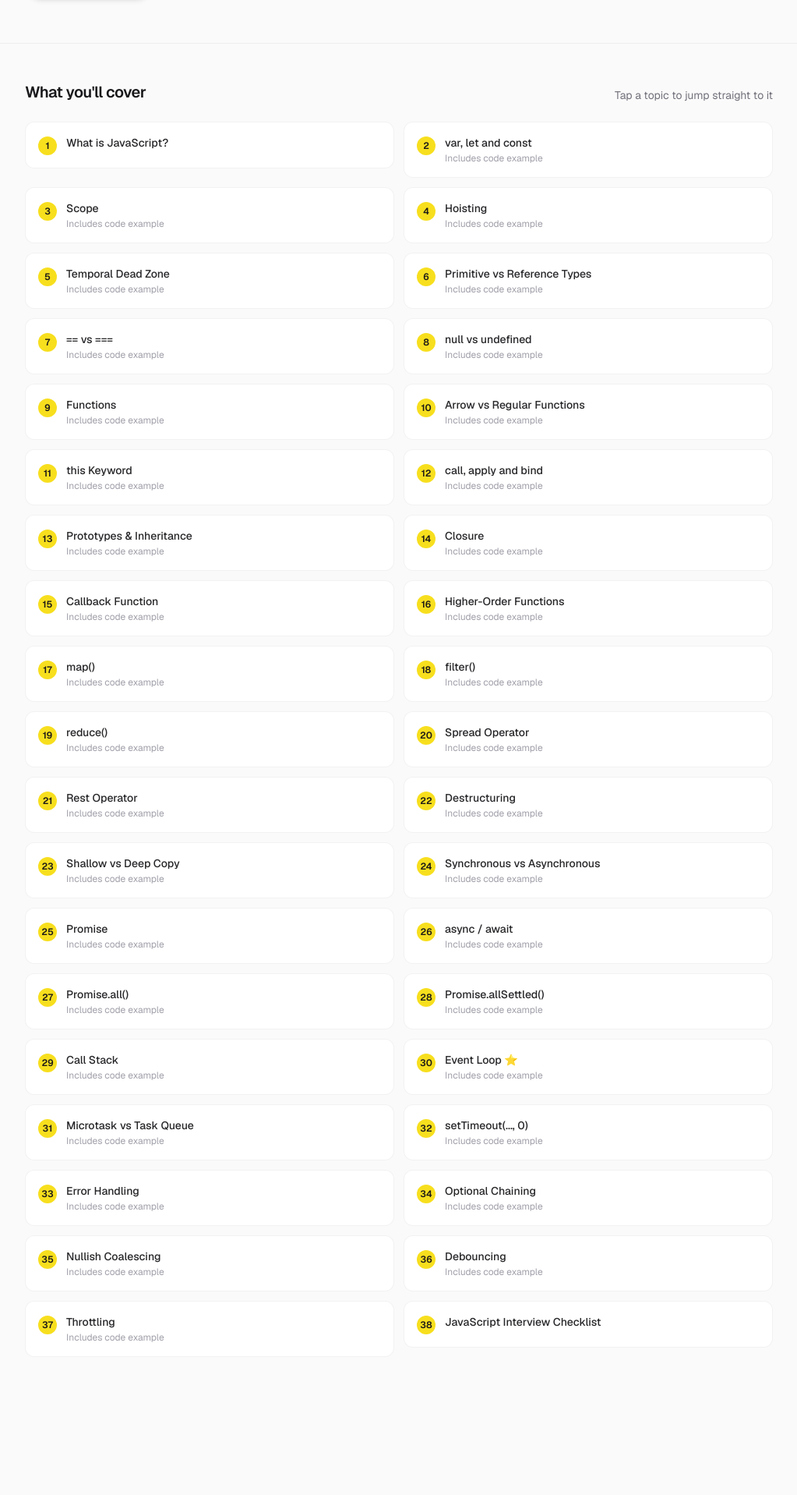
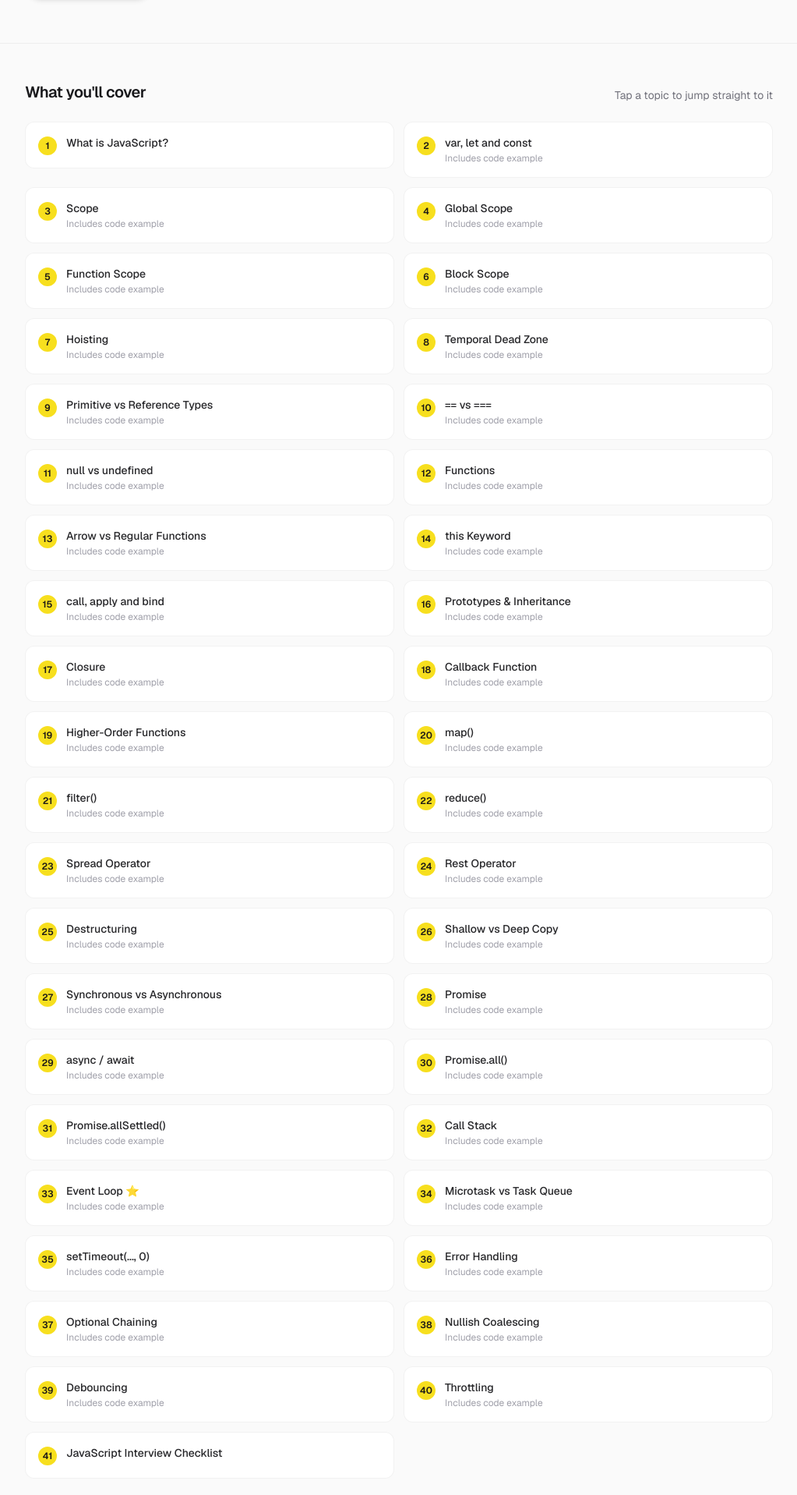
Before and after one commit to MNihal7961/my-notes, a Next.js app: page /notes/javascript in a window 1280 px wide. Shown: the part 343-2260 px from the top of the page at 78% size, without its empty margins (128-1151 px from the left). Before the commit the page ends 2131 px from the top, so only its background shows below. Built offline with nearby package versions, Linux system fonts and the light colour scheme.

Commit message:
Add global, function, and block scope explanations with examples to JavaScript notes

```diff
--- a/notes/java-script.ts
+++ b/notes/java-script.ts
@@ -90,6 +90,96 @@ Interview Answer:
 }
 
 console.log(name); // ReferenceError`,
+      },
+    },
+
+    {
+      title: "Global Scope",
+      content: `
+A variable declared outside of any function or block lives in the global scope.
+
+• It can be accessed from anywhere in the program
+• In browsers, global var declarations become properties of window
+• let and const at the top level are global but are not added to window
+• Too many globals can cause naming conflicts and hard-to-find bugs
+
+Interview Answer:
+"Global scope is the outermost scope. Variables declared there are accessible from any part of the code."
+      `,
+      code: {
+        language: "javascript",
+        code: `var appName = "My Notes";
+let version = 1;
+
+function showInfo() {
+  console.log(appName, version); // accessible here
+}
+
+showInfo();
+console.log(window.appName); // "My Notes"
+console.log(window.version); // undefined`,
+      },
+    },
+
+    {
+      title: "Function Scope",
+      content: `
+Variables declared inside a function are only available inside that function.
+
+• Every function call creates its own new scope
+• var, let and const are all function scoped when declared inside a function
+• Inner functions can read variables from outer functions (lexical scope)
+• Outer code cannot access variables declared inside the function
+
+Interview Answer:
+"Function scope means a variable declared inside a function can only be used within that function."
+      `,
+      code: {
+        language: "javascript",
+        code: `function greet() {
+  var message = "Hello";
+  let user = "Nihal";
+
+  function inner() {
+    console.log(message, user); // works
+  }
+
+  inner();
+}
+
+greet();
+console.log(message); // ReferenceError`,
+      },
+    },
+
+    {
+      title: "Block Scope",
+      content: `
+A block is any code inside curly braces, like if, for, while or a plain { }.
+
+• let and const are block scoped
+• var ignores blocks and leaks out to the surrounding function
+• Block scope makes loops safer, since each iteration gets its own let variable
+• Prefer let and const to avoid accidental leaks
+
+Interview Answer:
+"Block scope means variables declared with let or const exist only inside the curly braces where they are defined."
+      `,
+      code: {
+        language: "javascript",
+        code: `if (true) {
+  var a = 1;
+  let b = 2;
+  const c = 3;
+}
+
+console.log(a); // 1 (var leaks out)
+console.log(b); // ReferenceError
+console.log(c); // ReferenceError
+
+for (let i = 0; i < 3; i++) {
+  setTimeout(() => console.log(i)); // 0, 1, 2
+}`,
       },
     },
 
```
